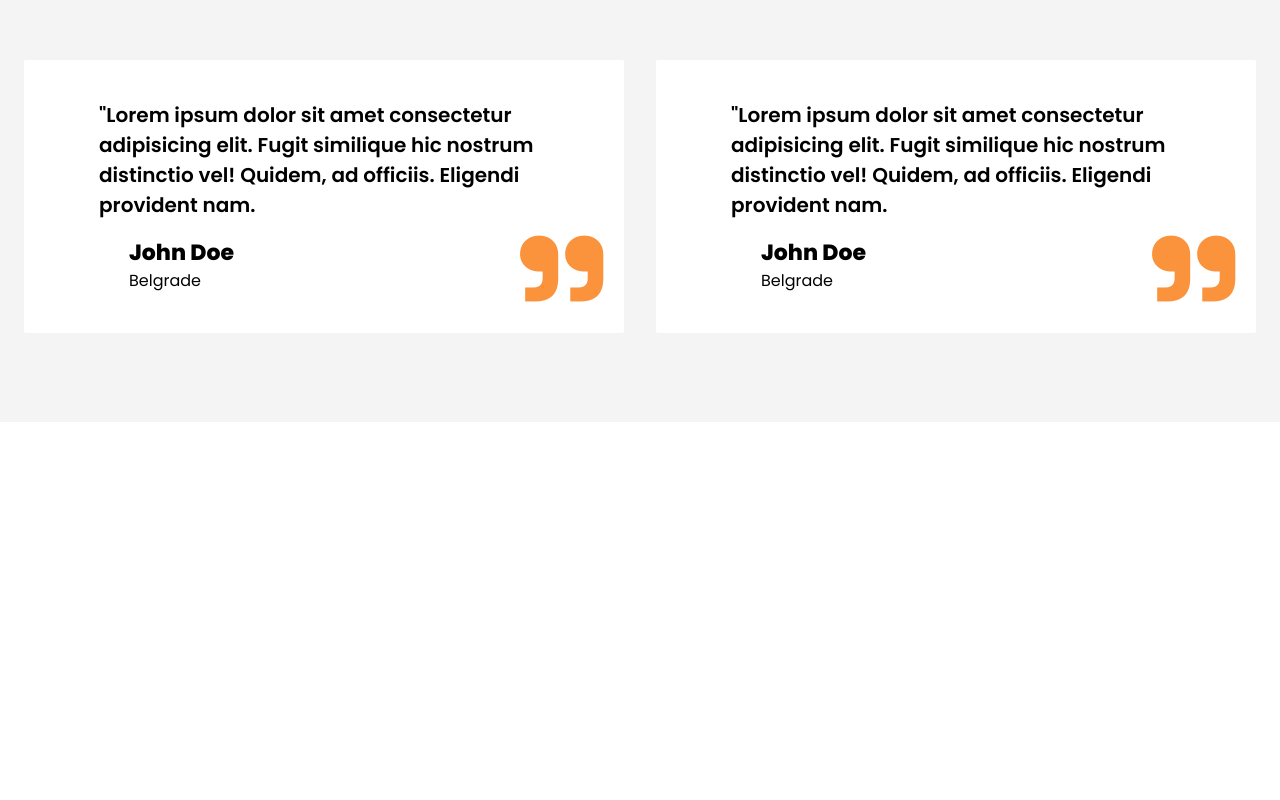
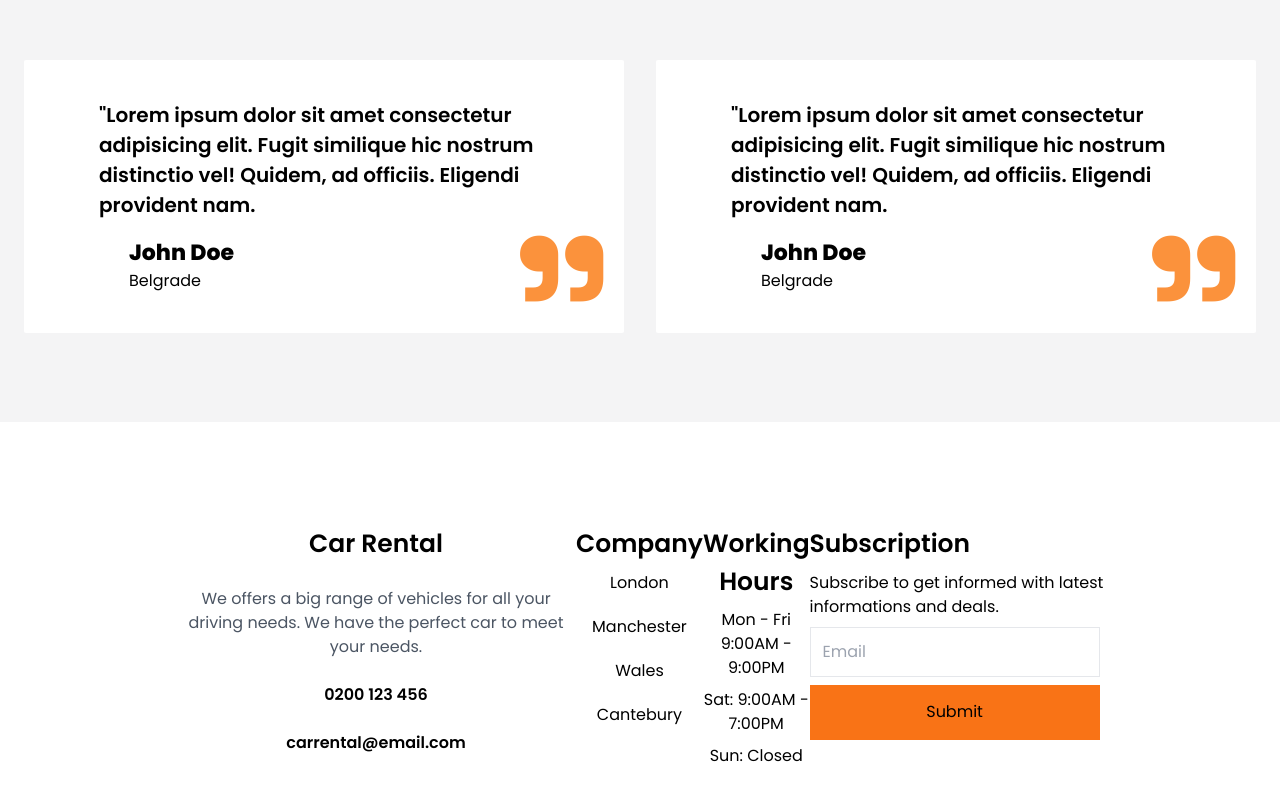
Before and after one commit to VahapCanDongel/car-hire, a React (Vite) app: page / in a window 1280 px wide. Shown: the part 4029-4829 px from the top of the page. Before the commit the page ends 4495 px from the top, so only its background shows below. Built offline with nearby package versions, Linux system fonts and the light colour scheme.

Commit message:
Finished landing page

```diff
--- a/src/App.jsx
+++ b/src/App.jsx
@@ -2,6 +2,7 @@ import Navigation from "./components/Navigation";
 import BookingForm from "./sections/BookingForm";
 import Deals from "./sections/Deals";
 import Faq from "./sections/Faq";
+import Footer from "./sections/Footer";
 import Hero from "./sections/Hero";
 import Services from "./sections/Services";
 import SloganDivider from "./sections/SloganDivider";
@@ -19,7 +20,7 @@ export default function App() {
       <Deals />
       <Faq />
       <Testimonials />
-
+      <Footer />
     </div>
   )
 }
--- a/src/sections/Faq.jsx
+++ b/src/sections/Faq.jsx
@@ -5,14 +5,14 @@ export default function Faq(){
         <div className="p-20 flex flex-col justify-center items-center gap-6">
             <div className="flex justify-center items-center w-full flex-col">
                 <div className="text-[25px] font-semibold">FAQ</div>
-                <div className="text-[35px] font-bold">Frequently Asked Questions</div>
+                <div className="text-[35px] font-bold sm:text-center">Frequently Asked Questions</div>
 
-                <p className="w-[600px] text-center text-gray-600">Lorem ipsum dolor, sit amet consectetur adipisicing elit. Architecto rem sunt voluptatem maiores adipisci vel possimus quod eveniet quisquam non?</p>
+                <p className="w-[600px] text-center text-gray-600 sm:w-[400px]">Lorem ipsum dolor, sit amet consectetur adipisicing elit. Architecto rem sunt voluptatem maiores adipisci vel possimus quod eveniet quisquam non?</p>
             </div>
 
 
 
-            <div className="w-2/4 border">
+            <div className="w-2/4 border sm:w-full">
                 <AccordionItem title="1. What is special about comparing rental car deals?" content="Comparing rental car deals is important as it helps find the best deal that fits your budget and requirements, ensuring you get the most value for your money. By comparing various options, you can find deals that offer lower prices, additional services, or better car models. You can find car rental deals by researching online and comparing prices from different rental companies."/>
                 <AccordionItem title="2. How do I find the car rental deals?" content="You can find car rental deals by researching online and comparing prices from different rental companies. Websites such as Expedia, Kayak, and Travelocity allow you to compare prices and view available rental options. It is also recommended to sign up for email newsletters and follow rental car companies on social media to be informed of any special deals or promotions."/>
                 <AccordionItem title="3. How do I find such low rental car prices?" content="Book in advance: Booking your rental car ahead of time can often result in lower prices. Compare prices from multiple companies: Use websites like Kayak, Expedia, or Travelocity to compare prices from multiple rental car companies. Look for discount codes and coupons: Search for discount codes and coupons that you can use to lower the rental price. Renting from an off-airport location can sometimes result in lower prices."/>
--- /dev/null
+++ b/src/sections/Footer.jsx
@@ -0,0 +1,44 @@
+export default function Footer() {
+  return (
+    <div className="w-full flex justify-center items-center min-h-[450px]">
+      <div className="w-3/4 p-4 flex justify-evenly sm:flex-col sm:gap-6 ">
+
+        <div className="flex flex-col gap-6 text-center sm:gap-2 sm:my-4 sm:justify-center sm:items-center">
+          <div className="font-semibold text-[25px]">Car Rental</div>
+          <p className="text-gray-600 w-[400px]">
+            We offers a big range of vehicles for all your driving needs. We
+            have the perfect car to meet your needs.
+          </p>
+          <div className="font-semibold">0200 123 456</div>
+          <div className="font-semibold">carrental@email.com</div>
+        </div>
+
+        <div>
+          <div className="font-semibold text-[25px] text-center sm:my-4 sm:justify-center sm:items-center">Company</div>
+          <ul className="flex flex-col gap-5 mt-2 text-center sm:gap-2">
+            <li>London</li>
+            <li>Manchester</li>
+            <li>Wales</li>
+            <li>Cantebury</li>
+          </ul>
+        </div>
+
+        <div className="flex flex-col gap-2 text-center sm:my-4 sm:justify-center sm:items-center">
+          <div className="font-semibold text-[25px]">Working Hours</div>
+          <div>Mon - Fri 9:00AM - 9:00PM</div>
+          <div>Sat: 9:00AM - 7:00PM</div>
+          <div>Sun: Closed</div>
+        </div>
+
+        <div className="flex flex-col gap-2 sm:text-center sm:justify-center sm:items-center">
+            <div className="font-semibold text-[25px]">Subscription</div>
+            <p className="w-[300px]">Subscribe to get informed with latest informations and deals. </p>
+            <input type="email" placeholder="Email" className="w-[290px] border p-3 outline-none focus:outline-black focus:border-none"/>
+            <button className="w-[290px] bg-orange-500 h-[55px] rounded-none">Submit</button>
+        </div>
+
+
+      </div>
+    </div>
+  );
+}
```
